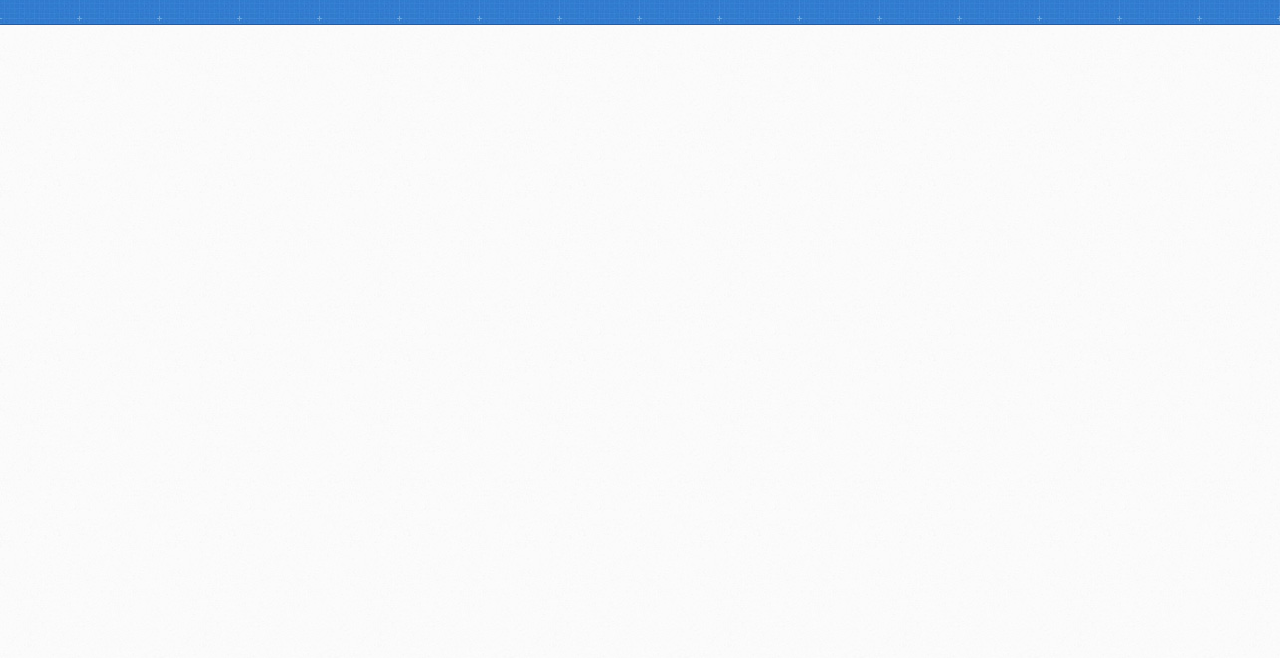
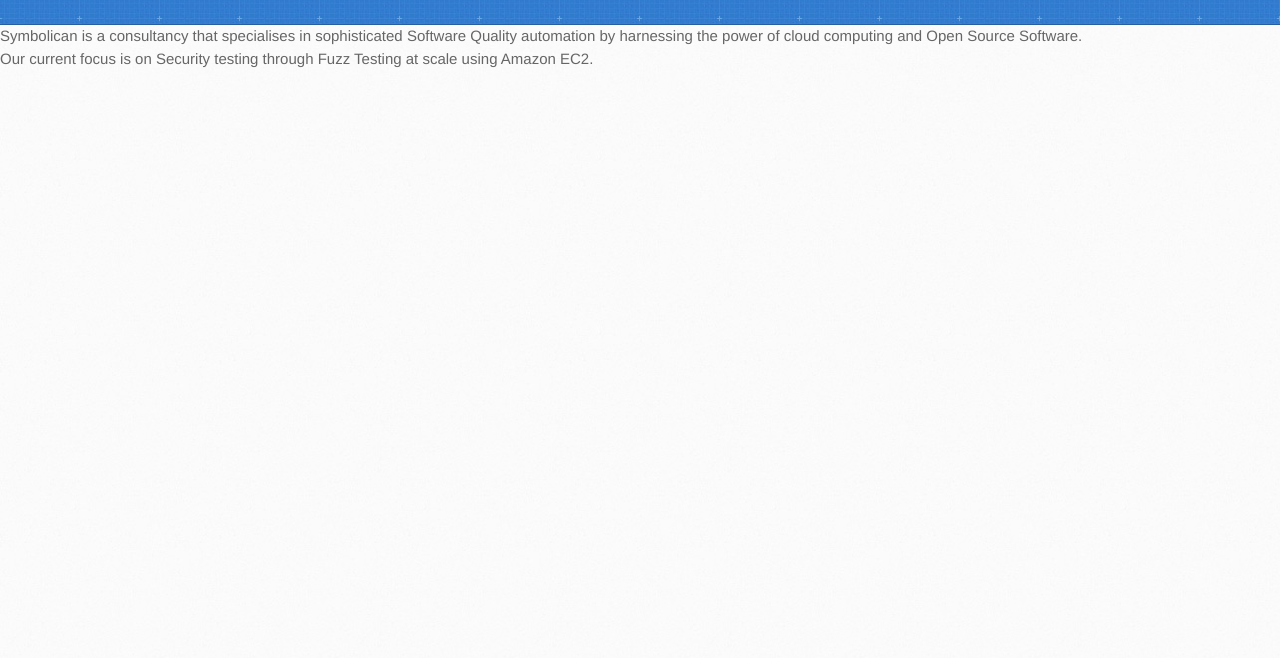
Before and after one commit to philippegabriel/symbolican, a plain HTML site: page index.html in a window 1280 px wide. Shown: the part 142-800 px from the top of the page. Drawn offline with Linux system fonts and the light colour scheme.

Commit message:
Update index.html

```diff
--- a/index.html
+++ b/index.html
@@ -23,7 +23,10 @@
         <a href="https://github.com/philippegabriel/symbolican" class="button"><small>View project on</small> GitHub</a>
       </div>
     </header>
-
+<div style="display:block;text-align:left">
+Symbolican is a consultancy that specialises in sophisticated Software Quality automation by harnessing the power of cloud computing and Open Source Software.</div>
+<div style="display:block;text-align:left">
+Our current focus is on Security testing through Fuzz Testing at scale using Amazon EC2.</div>
 
   </body>
 </html>
```
